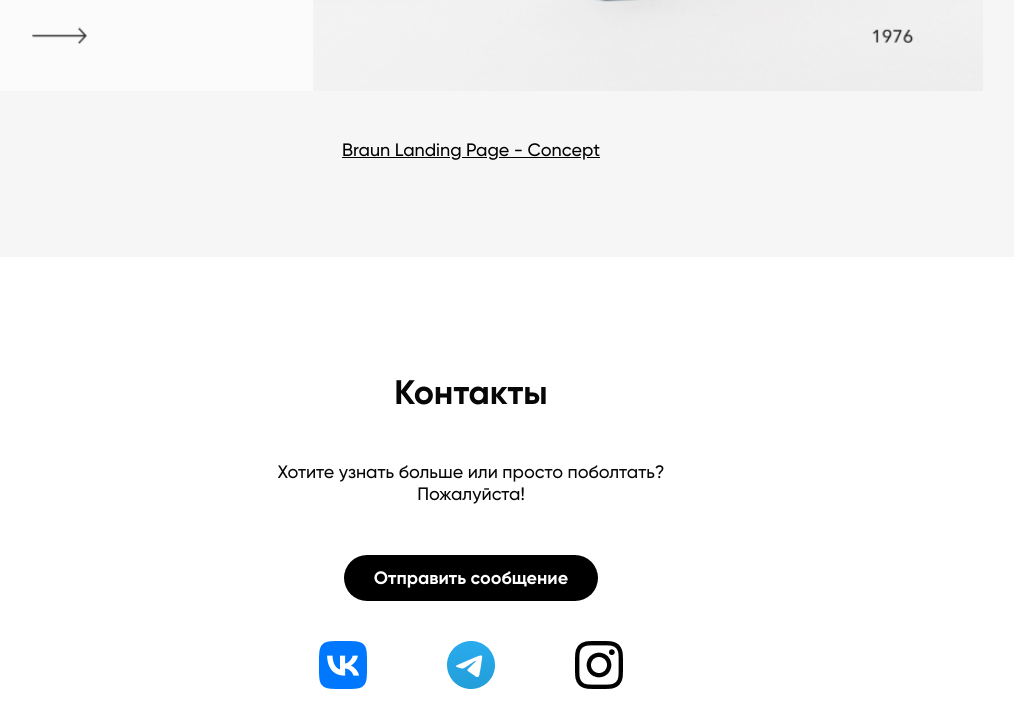
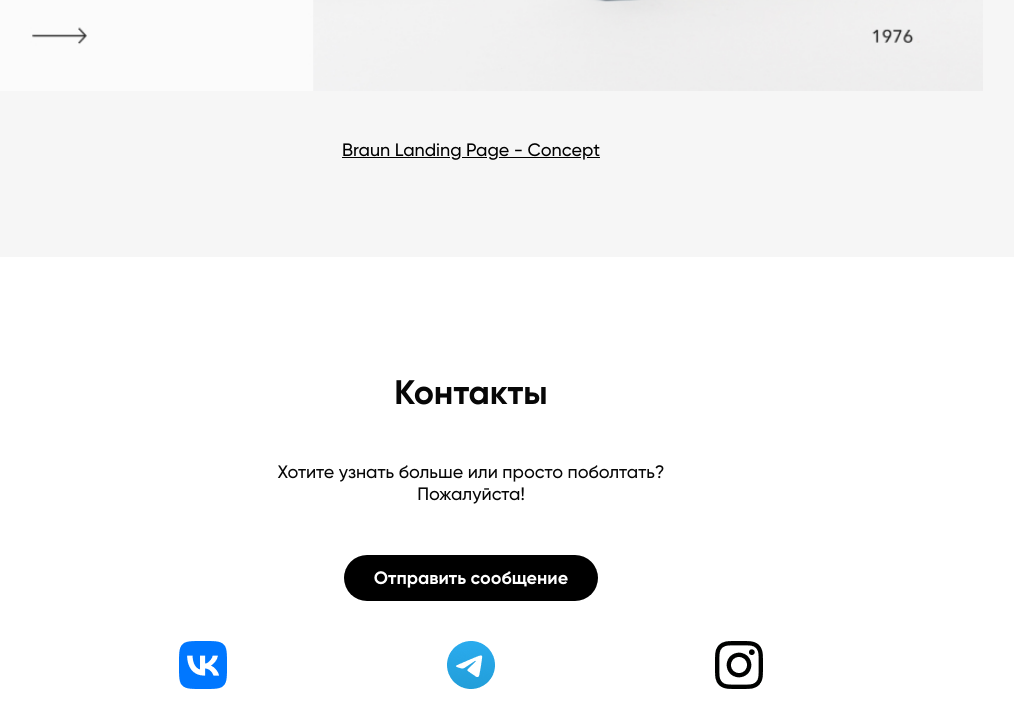
Before and after one commit to Zahiddinn/myPortfolio, a plain HTML site: page index.html in a window 1280 px wide. Shown: the part 4121-4849 px from the top of the page, without its empty margins (169-1183 px from the left). Drawn offline with Linux system fonts and the light colour scheme; files whose address does not match are found by name.

Commit message:
footer icon

```diff
--- a/css/style.css
+++ b/css/style.css
@@ -99,7 +99,7 @@ hr {
         height: 20px;
     }
     .header_list a {
-        font-size: 10px;
+        font-size: 16px;
     }
     .header__information {
         margin-top: 15px;
@@ -273,13 +273,6 @@ footer {
     padding: 115px 0 123px;
 }
 
-
-
-
-
-
-
-
 .wrapper__btn {
     display: flex;
     justify-content: center;
@@ -305,13 +298,9 @@ footer {
 .media {
     display: flex;
     align-items: center;
-    justify-content: center;
+    justify-content: space-evenly;
     padding: 40px 0 0;
 }
 .media img {
     cursor: pointer;
 }
-
-.telegram {
-    padding: 0 80px ;
-}
```
